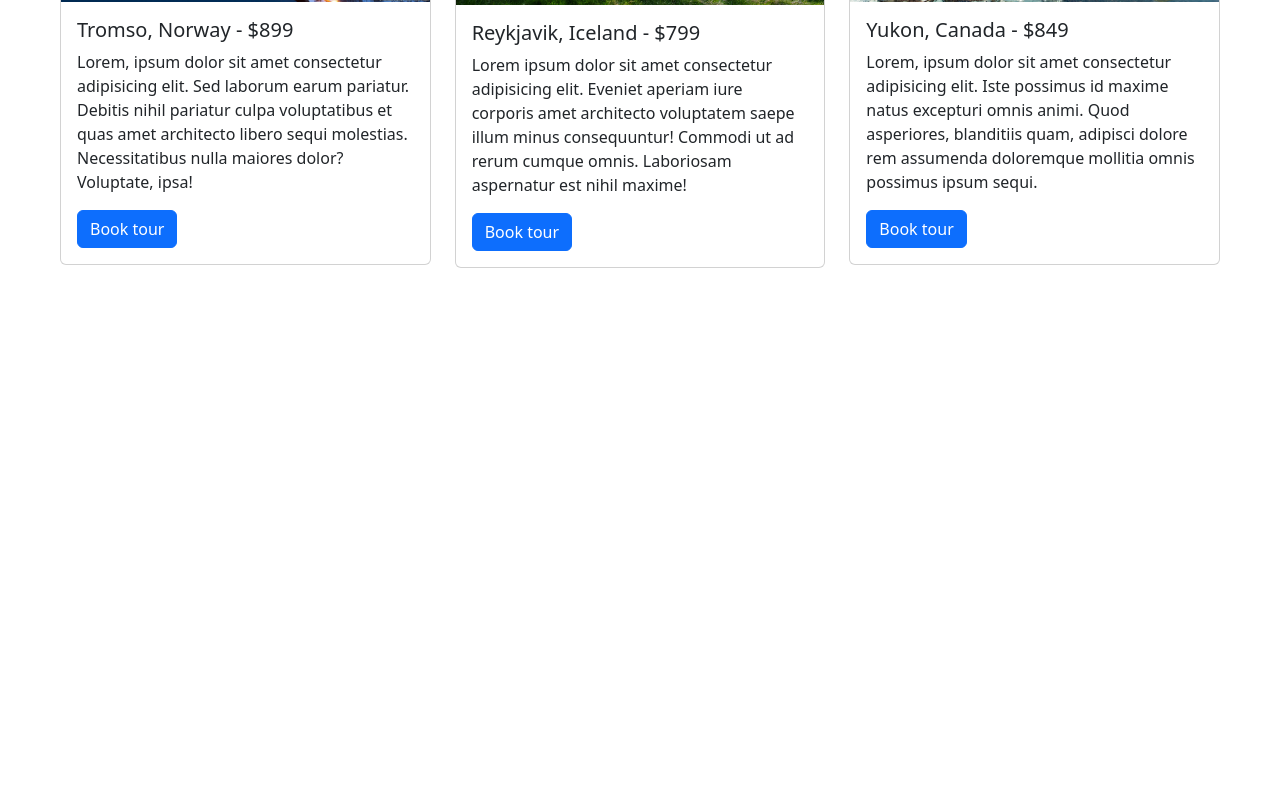
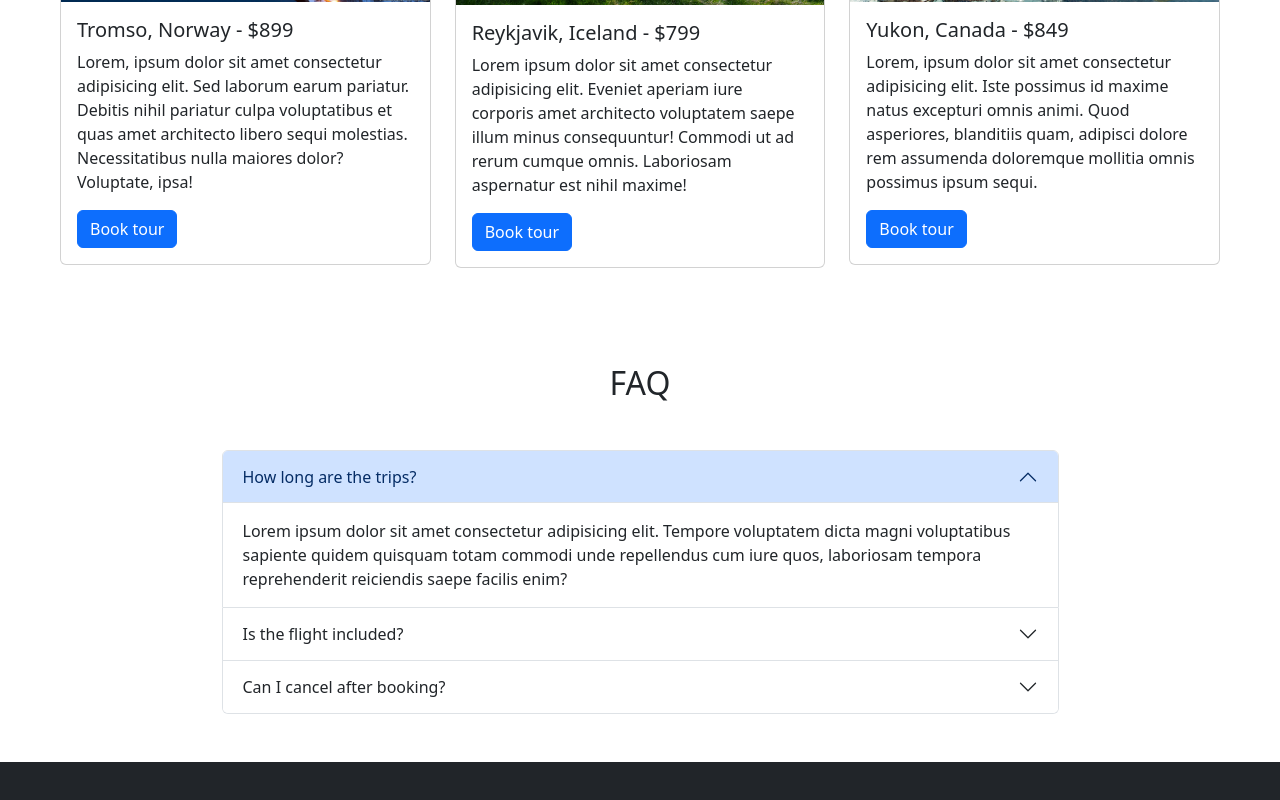
Before and after one commit to KrystianZybura/bootstrap-test-project, a React (Vite) app: page / in a window 1280 px wide. Shown: the part 1305-2105 px from the top of the page. Before the commit the page ends 1621 px from the top, so only its background shows below. Built offline with nearby package versions, Linux system fonts and the light colour scheme.

Commit message:
App udpated

```diff
--- a/src/App.tsx
+++ b/src/App.tsx
@@ -1,4 +1,6 @@
 import Carousel from "./components/Carousel";
+import Faq from "./components/Faq";
+import Footer from "./components/Footer";
 import Modal from "./components/Modal";
 import Navbar from "./components/Navbar";
 import Overview from "./components/Overview";
@@ -15,7 +17,9 @@ function App() {
         <Modal />
         <Overview />
         <Packages />
+        <Faq />
       </main>
+      <Footer />
     </>
   );
 }
```
